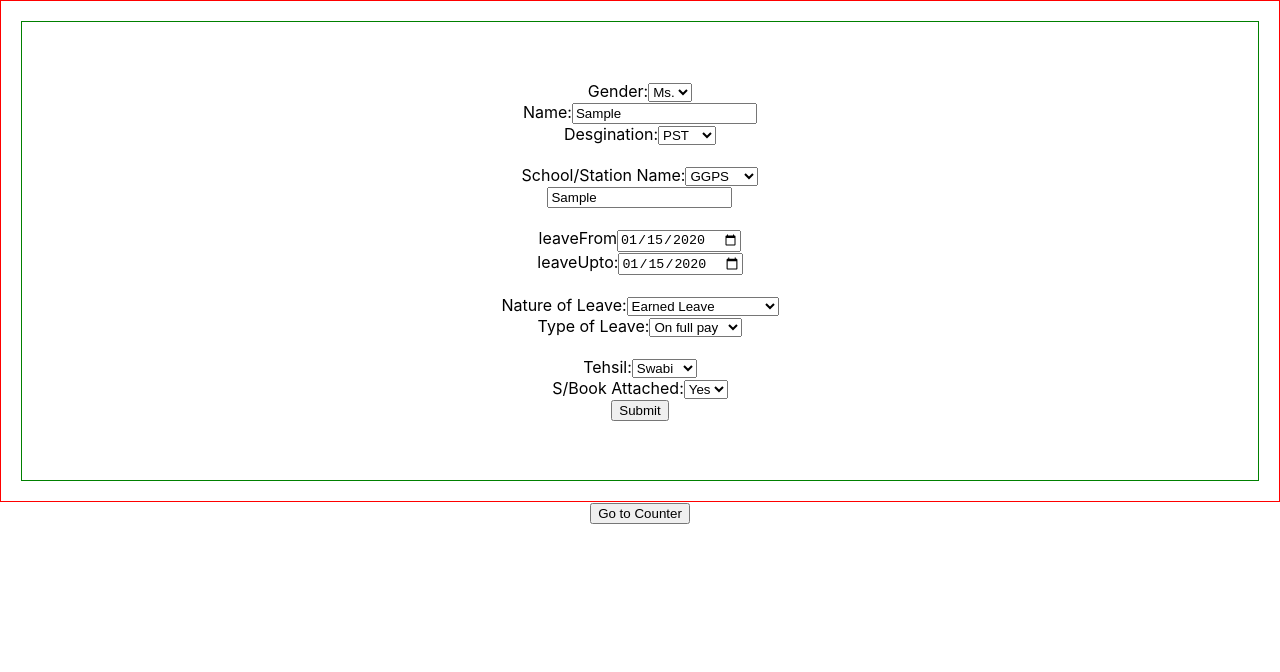
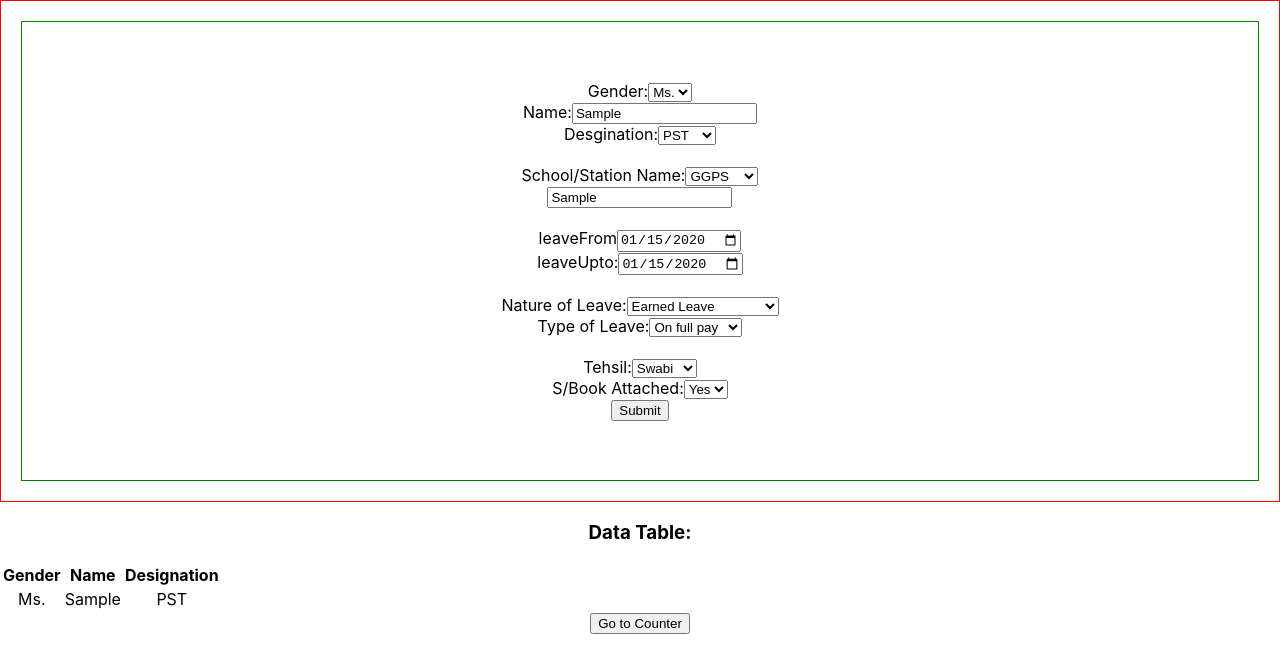
Before and after one commit to farhanmaneri/primaryLeaveAppReact, a React (Create React App) app: page / in a window 1280 px wide. Both pictures are taken after typing "Sample", "Sample", "2020-01-15", "2020-01-15" into the empty fields and a click on the button "Submit". Shown: the top 672 px of the page. Built offline with nearby package versions, Linux system fonts and the light colour scheme; no server answers; the database is empty.

Commit message:
fetched data from firebase in form of table

```diff
--- a/src/component/form/LeaveForm.js
+++ b/src/component/form/LeaveForm.js
@@ -1,11 +1,11 @@
-import React, { useState } from "react";
+import React, { useEffect, useState } from "react";
 import "./LeaveForm.css";
 import database from "../../config/firebase";
 function LeaveForm() {
   // form state
   const [formData, setFormData] = useState({
+    gender: "Ms.",
     name: "",
-    Gender: "Ms.",
     desgination: "PST",
     schoolName: "",
     schoolStatus: "GGPS",
@@ -17,6 +17,7 @@ function LeaveForm() {
     serviceBook: "Yes",
   });
 
+
   // handle form submission
   const handleSubmit = (e) => {
     e.preventDefault();
@@ -25,6 +26,9 @@ function LeaveForm() {
     Push()
   };
 
+  const [dataArray, setDataArray]= useState([]);
+  const { name, gender, desgination, schoolName, schoolStatus, leaveFrom, leaveUpto, leaveType, leaveNature, tehsil, serviceBook } = formData;
+
   // handle form input changes
   const handleChange = (e) => {
     // setFormData({[e.target.name]: e.target.value})
@@ -32,9 +36,10 @@ function LeaveForm() {
   };
   const Push = () => {
     let x = Math.floor(Math.random()*10000);
-    database.ref("/").child(`user/${x}`).set({
+    const newData ={
+      id: x,
+      gender: formData.gender,
       name: formData.name,
-      Gender: formData.Gender,
       desgination: formData.desgination,
       schoolName:formData.schoolName,
       schoolStatus: formData.schoolStatus,
@@ -44,10 +49,33 @@ function LeaveForm() {
       leaveNature: formData.leaveNature,
       tehsil: formData.tehsil,
       serviceBook: formData.serviceBook,
+    };
+    setDataArray((preDataArray)=>[...preDataArray, newData]);
+    database.ref("/").child(`user/${x}`).set({
+      newData
+
     }).catch(alert);
-        }
+        };
+
+        useEffect(()=>{
+          const fetchData = async ()=>{
+            const snapshot = await database.ref('/user').once('value');
+            const fetchedData = snapshot.val();
+            if(fetchedData){
+              const dataArray = Object.entries(fetchedData).map(([key,value])=>({
+                id: key,
+                ...value.newData
+              }));
+              setDataArray(dataArray)
+              // console.log(dataArray)
+            }
+
+          }
+          fetchData();
+        },[]);
 
   return (
+    <>
     <div className="formContainer">
       <form onSubmit={handleSubmit}>
         <div>
@@ -55,8 +83,8 @@ function LeaveForm() {
             Gender:
             <select
               type="select"
-              name="Gender"
-              value={formData.Gender}
+              name="gender"
+              value={formData.gender}
               onChange={handleChange}
             >
               <option value="Mr.">Mr.</option>
@@ -213,6 +241,31 @@ function LeaveForm() {
         </div>
       </form>
     </div>
+    <div>
+        <h3>Data Table:</h3>
+        <table>
+          <thead>
+            <tr>
+              <th>Gender</th>
+              <th>Name</th>
+              <th>Designation</th>
+              {/* Add more table headers for other fields */}
+            </tr>
+          </thead>
+          <tbody>
+            {dataArray.map((v,i) => (
+              <tr key={i}>
+                <td>{v.gender}</td>
+                <td>{v.name}</td>
+                <td>{v.desgination}</td>
+                {/* Add more table cells for other fields */}
+              </tr>
+            ))}
+          </tbody>
+        </table>
+      </div>
+  </>
+
   );
 }
 
```
